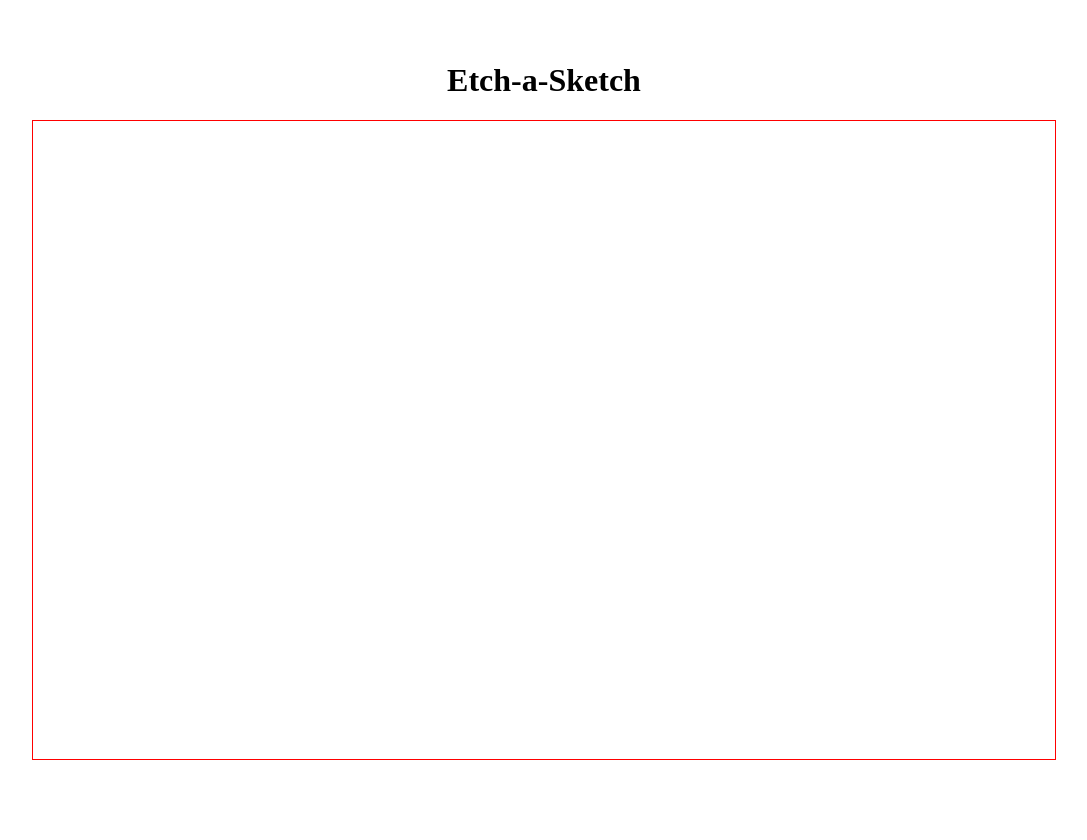
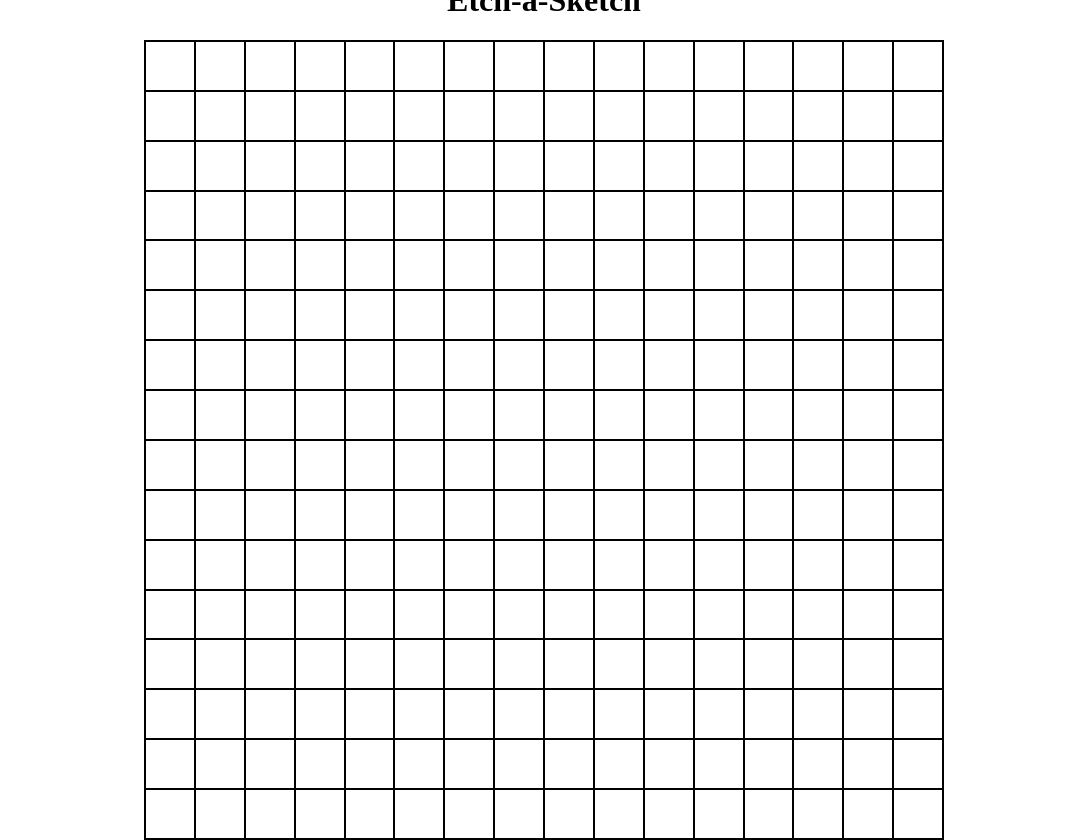
Before and after one commit to AbdulZor/odin-etch-a-sketch, a plain HTML site: page index.html in a window 1280 px wide. Shown: the whole page, without its empty margins (96-1183 px from the left). Before the commit the page ends 800 px from the top, so only its background shows below. Drawn offline with Linux system fonts and the light colour scheme.

Commit message:
Add 16x16 squares into the grid with JS
The height and width of the squares are calculated based on the
height of the grid divided by 16 minus the border width of the grid.
The border width of the grid is divided with 16 so each square gets a
proportional cut that  makes it possible to fit 16 squares on a line.

```diff
--- a/script.js
+++ b/script.js
@@ -0,0 +1,32 @@
+// Problem: create a grid composed of 16x16 square divs
+// Plan: loop 16 times and add a new square to the grid.
+//       and have the height be (height/16) and width be
+//       (width/16).
+// Pseudocode:
+//          OUTER LOOP i=0; i < 16; i++ (vertical squares)
+//              INNER LOOP i=0; i < 16; i++ (horizontal squares)
+//                  create new element 'div'
+//                  style height (grid.height/16 - 2px border)
+//                  style width (width.width/16 - 2px border)
+//                  style border black 1px solid
+//                  append element to grid node
+
+function createGrid() {
+    const grid = document.querySelector('.grid');
+    const gridSize = 16;
+
+    for (let i = 0; i < gridSize; i++) {
+        for (let i = 0; i < gridSize; i++) {
+            const squareDiv = document.createElement('div');
+            const borderSize = getComputedStyle(grid, null).borderLeftWidth.slice(0, -2); // get only number (exclude 'px')
+
+            squareDiv.style.width = "" + (grid.offsetWidth / gridSize) - (borderSize * 2 / gridSize) + "px";
+            squareDiv.style.height = "" + (grid.offsetWidth / gridSize) - (borderSize * 2 / gridSize) + "px";
+            squareDiv.style.border = "solid 1px black";
+
+            grid.appendChild(squareDiv);
+        }
+    }
+}
+
+createGrid();
--- a/stylesheets.css
+++ b/stylesheets.css
@@ -15,7 +15,13 @@
 }
 
 .grid {
-    height: 80%;
-    width: 80%;
-    border: solid 1px red;
+    height: 800px;
+    width: 800px;
+    border-style: solid;
+    border-width: 1px;
+    border-color: black;
+    /* box-sizing: content-box; */
+
+    display: flex;
+    flex-wrap: wrap;
 }
```
